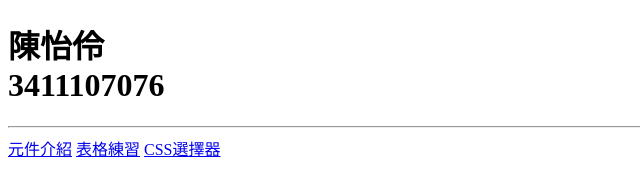
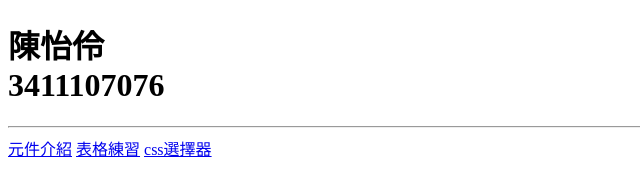
Before and after one commit to AbbyLin10/3411107076, a plain HTML site: page index.html in a window 1280 px wide. Shown: the full height of the page, 0-640 px from the left. Drawn offline with Linux system fonts and the light colour scheme.

Commit message:
Add files via upload

```diff
--- a/index.html
+++ b/index.html
@@ -14,7 +14,7 @@
     <hr>
     <a href="demo.html">元件介紹</a>
     <a href="table.html">表格練習</a>
-    <a href="css.html">CSS選擇器</a>
+    <a href="css.html">css選擇器</a>
 
 </body>
 </html>
```
